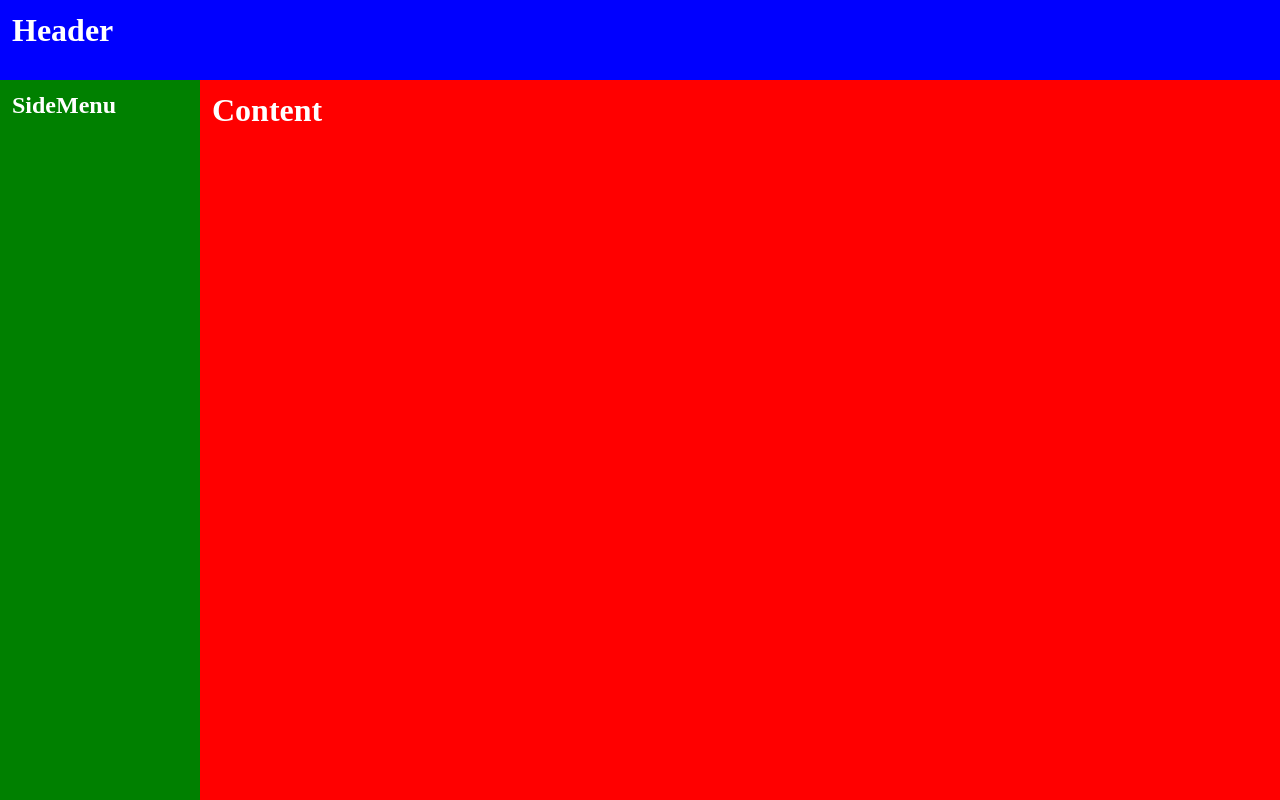
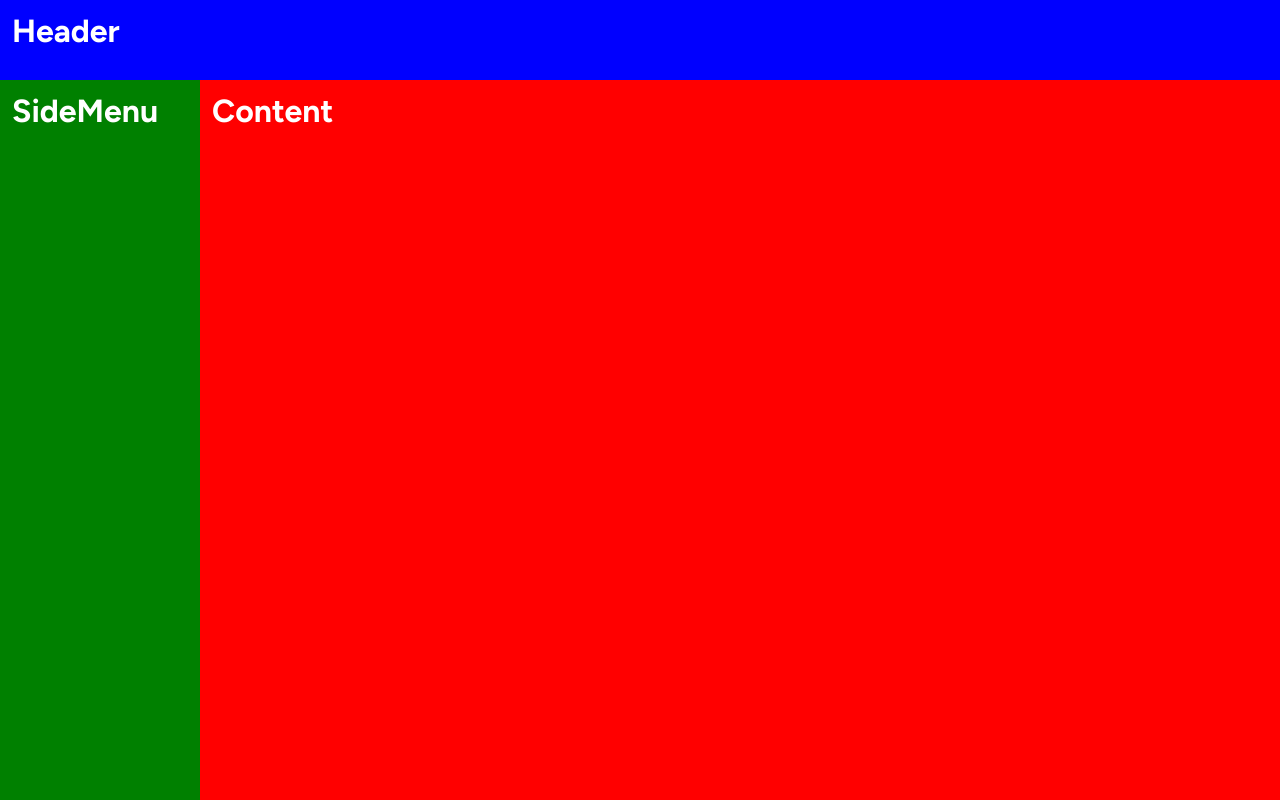
Before and after one commit to glhrmoura/grid-layout, a React (Vite) app: page / in a window 1280 px wide. Built offline with nearby package versions, Linux system fonts and the light colour scheme.

Commit message:
feat: new font family

```diff
--- a/index.html
+++ b/index.html
@@ -1,13 +1,20 @@
 <!doctype html>
 <html lang="en">
+
 <head>
   <meta charset="UTF-8" />
   <link rel="icon" type="image/svg+xml" href="/vite.svg" />
   <meta name="viewport" content="width=device-width, initial-scale=1.0" />
+  <link rel="preconnect" href="https://fonts.googleapis.com">
+  <link rel="preconnect" href="https://fonts.gstatic.com" crossorigin>
+  <link href="https://fonts.googleapis.com/css2?family=Figtree:ital,wght@0,300..900;1,300..900&display=swap"
+    rel="stylesheet">
   <title>Grid Layout</title>
 </head>
+
 <body>
   <div id="root"></div>
   <script type="module" src="/src/main.jsx"></script>
 </body>
+
 </html>
--- a/src/App.tsx
+++ b/src/App.tsx
@@ -8,6 +8,9 @@ import SideMenu from './components/SideMenu';
 const GlobalStyle = createGlobalStyle`
   * {
     box-sizing: border-box;
+    font-family: 'Figtree', sans-serif;
+    font-optical-sizing: auto;
+    font-style: normal;
   }
 
   html, body {
--- a/src/components/Content.tsx
+++ b/src/components/Content.tsx
@@ -3,13 +3,15 @@ import styled from 'styled-components';
 const Container = styled.div`
   height: 100%;
   padding: 12px;
+  font-size: 32px;
+  font-weight: 700;
   background-color: red;
 `;
 
 const Content: React.FC = () => {
   return (
     <Container>
-      <h1>Content</h1>
+      Content
     </Container>
   );
 };
--- a/src/components/Header.tsx
+++ b/src/components/Header.tsx
@@ -3,13 +3,15 @@ import styled from 'styled-components';
 const Container = styled.header`
   height: 100%;
   padding: 12px;
+  font-size: 32px;
+  font-weight: 700;
   background-color: blue;
 `;
 
 const Header: React.FC = () => {
   return (
     <Container>
-      <h1>Header</h1>
+      Header
     </Container>
   );
 };
--- a/src/components/SideMenu.tsx
+++ b/src/components/SideMenu.tsx
@@ -3,13 +3,15 @@ import styled from 'styled-components';
 const Container = styled.aside`
   height: 100%;
   padding: 12px;
+  font-size: 32px;
+  font-weight: 700;
   background-color: green;
 `;
 
 const SideMenu: React.FC = () => {
   return (
     <Container>
-      <h1>SideMenu</h1>
+      SideMenu
     </Container>
   );
 };
```
Lines whose indentation alone changed are shown as unchanged.
